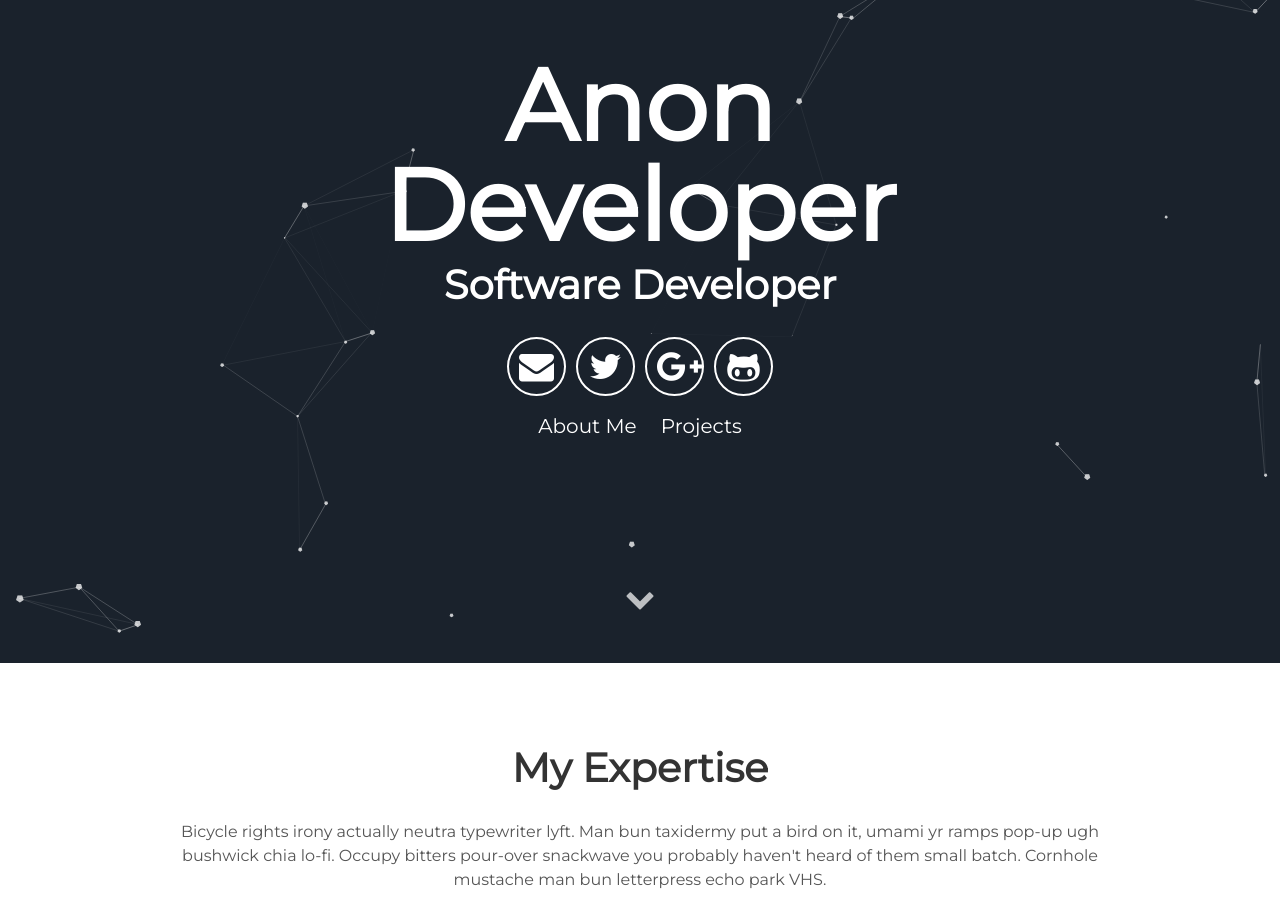
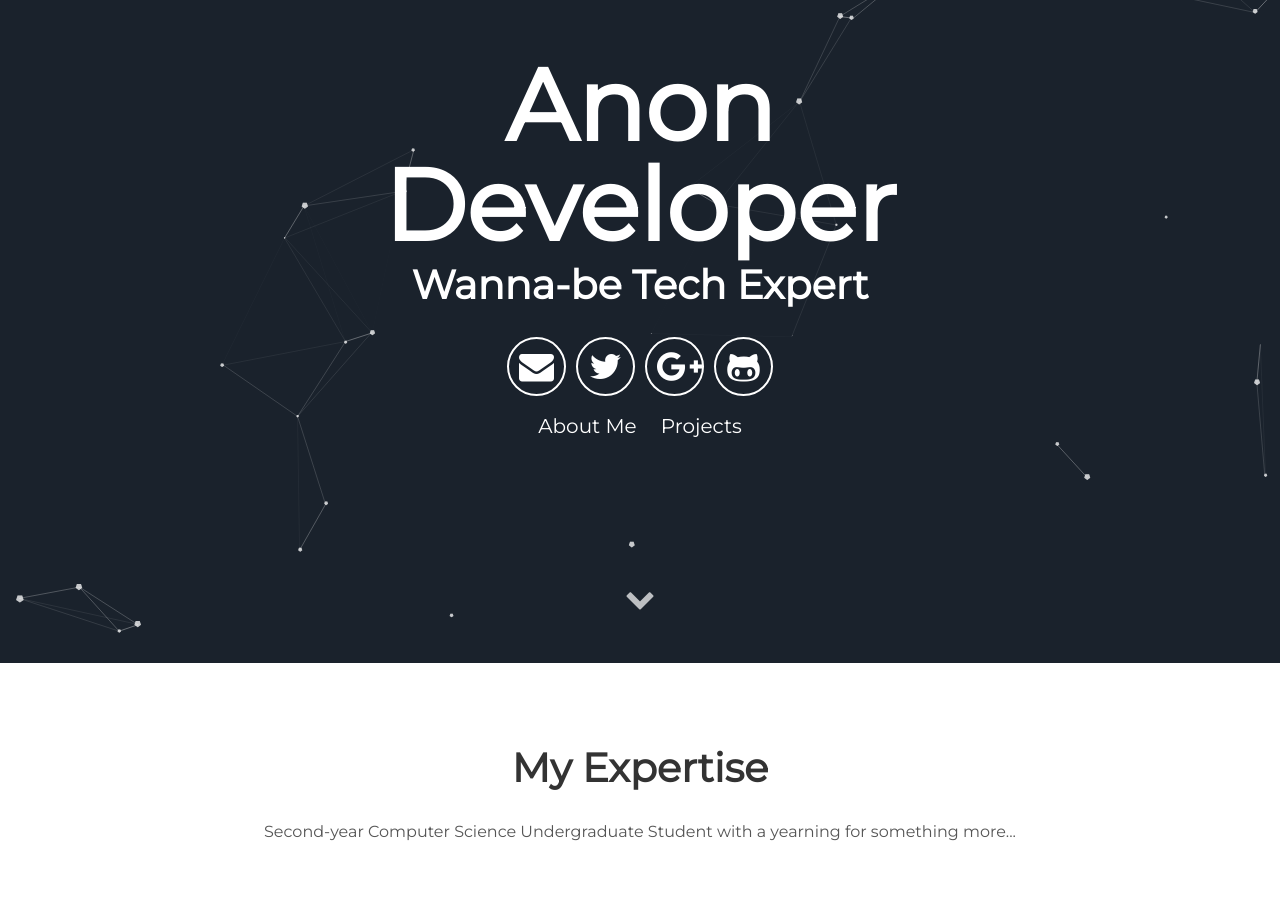
Before and after one commit to AasimMo/AasimMo.github.io, a Jekyll site: the page built from index.html, in a window 1280 px wide and 900 px high, scrolled down 237 px. Built offline with Jekyll 4.4.1, drawn with Linux system fonts in a browser that asks for light colours.

Commit message:
Update _config.yml

```diff
--- a/_config.yml
+++ b/_config.yml
@@ -1,14 +1,14 @@
 # Site settings
-title: A blog about lorem ipsum dolor sit amet
-description: A blog about lorem ipsum dolor sit amet
+title: Aasim
+description: Aasim
 # baseurl: "/particle" # the subpath of your site, e.g. /blog
 # url: "localhost:3000" # the base hostname & protocol for your site e.g. http://willianjusten.com.br
 
 # User settings
 username: Anon Developer
-user_description: Bicycle rights irony actually neutra typewriter lyft. Man bun taxidermy put a bird on it, umami yr ramps pop-up ugh bushwick chia lo-fi. Occupy bitters pour-over snackwave you probably haven't heard of them small batch. Cornhole mustache man bun letterpress echo park VHS.
-user_title: Software Developer
-email: anon@anon.com
+user_description: Second-year Computer Science Undergraduate Student with a yearning for something more...
+user_title: Wanna-be Tech Expert
+email: aasim.mo10@gmail.com
 twitter_username: lorem_ipsum
 github_username:  lorem_ipsum
 gplus_username:  lorem_ipsum
```
